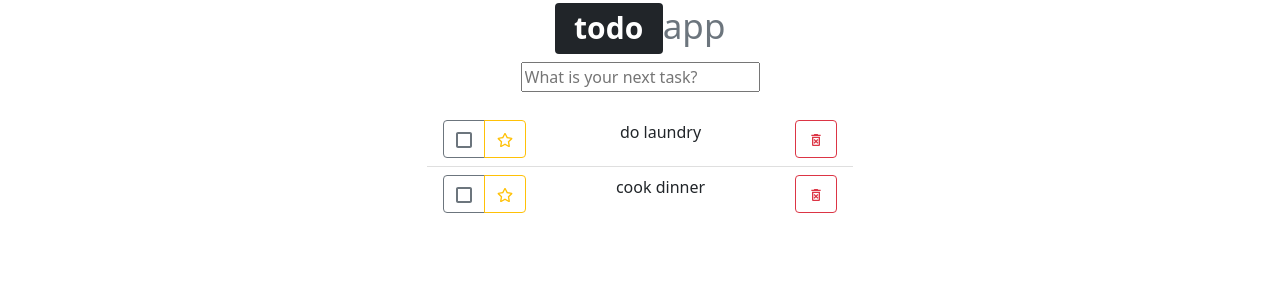
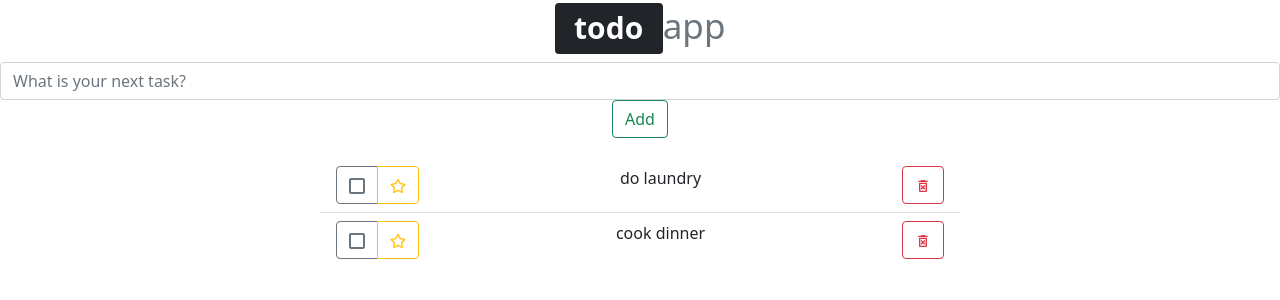
Before and after one commit to RNedder/todo-app, a React (Create React App) app: page / in a window 1280 px wide. Shown: the top 300 px of the page. Built offline with nearby package versions, Linux system fonts and the light colour scheme.

Commit message:
Added Formik, form validation, separated out reducer into tasksSlice

```diff
--- a/package.json
+++ b/package.json
@@ -1,6 +1,7 @@
 {
   "name": "todo-app",
   "version": "0.1.0",
+  "homepage": "https://rnedder.github.io/todo-app/",
   "private": true,
   "dependencies": {
     "@testing-library/jest-dom": "^5.17.0",
@@ -25,6 +26,8 @@
     "web-vitals": "^2.1.4"
   },
   "scripts": {
+    "predeploy": "npm run build",
+    "deploy": "gh-pages -d build",
     "start": "react-scripts start",
     "build": "react-scripts build",
     "test": "react-scripts test",
@@ -47,5 +50,8 @@
       "last 1 firefox version",
       "last 1 safari version"
     ]
+  },
+  "devDependencies": {
+    "gh-pages": "^6.2.0"
   }
 }
--- a/src/App.js
+++ b/src/App.js
@@ -1,44 +1,14 @@
 import { useReducer } from 'react';
-import { v4 as uuid } from 'uuid';
 import Header from './components/Header';
 import AddTask from './components/AddTask';
 import TaskDisplay from './components/TaskDisplay';
 import { TASKS } from './data/TASKS';
+import { listReducer } from './data/tasksSlice';
 import './App.css';
 
 // initialState object of the todo list - contains an empty array imported from data/TASKS
 const initialState = {
   tasks: TASKS
-};
-
-// listReducer manages changes to the list
-// Takes the current state and action and returning the new state
-const listReducer = (state, action) => {
-  console.log(action);
-
-  // switch takes the action type and performs the corresponding update to the list
-  switch (action.type) {
-    case 'ADD_TASK':
-      return {
-        ...state, // spreads the current state
-        tasks: state.tasks.concat([
-          { id: uuid(), name: action.payload } // add unique identifier for id so the order can change later
-        ])
-      };
-
-    case 'REMOVE_TASK':
-      return {
-        ...state,
-        tasks: state.tasks.filter( // filters the array for all tasks that do NOT match the removed item
-          (task) => task.id !== action.payload.id
-        )
-      }
-
-    // TO DO: add 'REMOVE_TASK' case
-    default:
-      return state;
-
-  }
 };
 
 function App() {
@@ -56,7 +26,7 @@ function App() {
 
       {/* Task List */}
       <div className='list-container'>
-        <ul className='list-group list-group-flush col-8 col-md-6 col-lg-4 offset-2 offset-md-3 offset-lg-4' >
+        <ul className='list-group list-group-flush col-12 col-sm-10 col-md-8 col-lg-6 offset-sm-1 offset-md-2 offset-lg-3' >
           {/* Iterates through the tasks from initialState and maps them into the view list */}
           {tasks.map((task) => {
             return (
--- a/src/components/AddTask.js
+++ b/src/components/AddTask.js
@@ -1,33 +1,43 @@
 import { useState } from 'react';
 import { Button } from 'reactstrap';
+import { Formik, Field, Form, ErrorMessage } from 'formik';
+import { validateTaskForm } from '../utils/validateTaskForm';
 
 const AddTask = ({ dispatch }) => {
 
-    const [inputValue, updateInput] = useState(''); // tracks the state for the new task to be added
+    // OBSOLETE
+    // const [inputValue, updateInput] = useState(''); // tracks the state for the new task to be added
 
-    // tracks user input as it is entered or changed
+    // OBSOLETE with Formik
+/*     // tracks user input as it is entered or changed
     const handleChange = (event) => {
         // event is onChange - target is the text input box - value is user input
         updateInput(event.target.value);
-    };
+    }; */
 
     // dispatches to App.js upon submission of the new task
-    const handleSubmit = (event) => {
-        event.preventDefault(); // prevents the webpage from reloading upon submit
-        dispatch({ type: 'ADD_TASK', payload: inputValue }); // creates a new object to pass into the listReducer on App.js that includes the type of 'ADD_TASK' and the new user input
-        updateInput(''); // resets the new task ready for additional user input
+    const handleSubmit = (values, { resetForm }) => {
+        const newTask = values.newTask;
+        dispatch({ type: 'ADD_TASK', payload: newTask }); // creates a new object to pass into the listReducer on App.js that includes the type of 'ADD_TASK' and the new user input
+        resetForm(); // resets form after submission
     };
 
     return (
 
-        <form className='input-group d-flex justify-content-center' onSubmit={handleSubmit}> {/* onSubmit when 'submit' button is clicked */}
-
-            {/* Task Input */}
-            <input type='text' value={inputValue} alt='add a task' onChange={handleChange} placeholder='What is your next task?' />
-            {/* 'Add' button only appears when an inputValue is registered */}
-            {inputValue && <Button type='submit' color='outline-success'>Add</Button>}
-        </form>
-
+        <Formik
+            initialValues={{
+                newTask: ''
+            }}
+            onSubmit={handleSubmit}
+            validate={validateTaskForm}>
+                <Form>
+                    <Field id='newTask' name='newTask' placeholder='What is your next task?' className='form-control'/>
+                    <ErrorMessage name='newTask'>
+                        {(msg) => <p className='text-danger'>{msg}</p>}
+                    </ErrorMessage>
+                    <Button type='submit' color='outline-success'>Add</Button>
+                </Form>
+        </Formik>
     )
 };
 
--- /dev/null
+++ b/src/data/tasksSlice.js
@@ -0,0 +1,29 @@
+import { v4 as uuid } from 'uuid';
+// listReducer manages changes to the list
+// Takes the current state and action and returning the new state
+export const listReducer = (state, action) => {
+
+    // switch takes the action type and performs the corresponding update to the list
+    switch (action.type) {
+      case 'ADD_TASK':
+        return {
+          ...state, // spreads the current state
+          tasks: state.tasks.concat([
+            { id: uuid(), name: action.payload, completed: false } // add unique identifier for id so the order can change later
+          ])
+        };
+
+      case 'REMOVE_TASK':
+        return {
+          ...state,
+          tasks: state.tasks.filter( // filters the array for all tasks that do NOT match the removed item
+            (task) => task.id !== action.payload.id
+          )
+        }
+
+      // TO DO: add 'CLEAR_COMPLETED_TASKS' case
+      default:
+        return state;
+
+    }
+  };
--- a/src/index.js
+++ b/src/index.js
@@ -6,6 +6,7 @@ import 'bootstrap/dist/css/bootstrap.min.css';
 import 'bootstrap-social/bootstrap-social.css';
 
 const root = ReactDOM.createRoot(document.getElementById('root'));
+
 root.render(
   <React.StrictMode>
     <App />
--- a/src/utils/validateTaskForm.js
+++ b/src/utils/validateTaskForm.js
@@ -4,7 +4,10 @@ export const validateTaskForm = (values) => {
     // Task Validation
     if (!values.newTask) {
         errors.newTask = 'Enter a task';
-    };
+    } else if (values.newTask.length > 35) {
+        errors.newTask = 'Must be 35 characters or less';
+    }
+    // TODO - check if task already exists
 
     return errors;
 };
```
Also changed, not shown: 1 other file (tests, documents, lock files or other folders).
